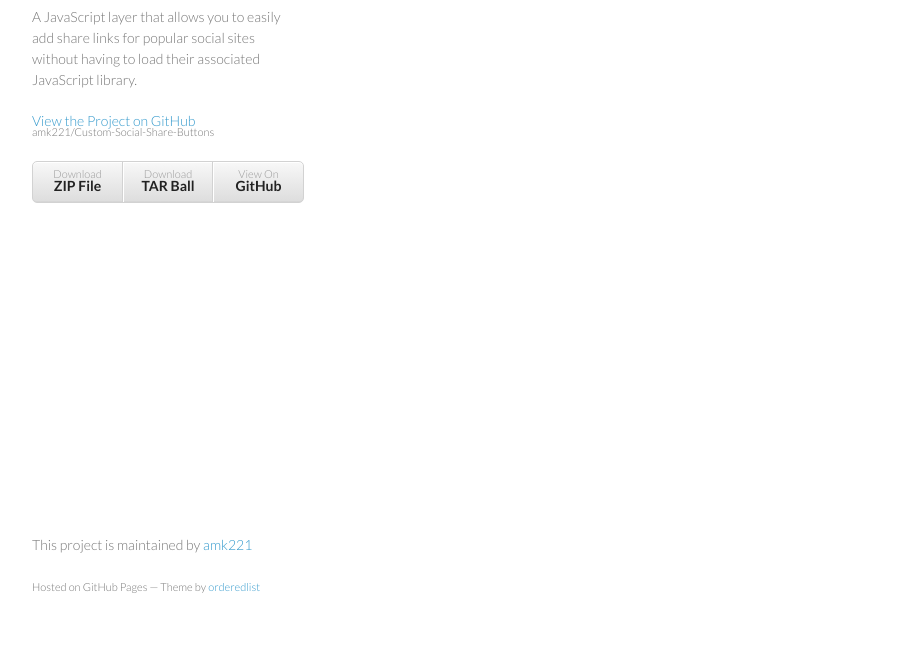
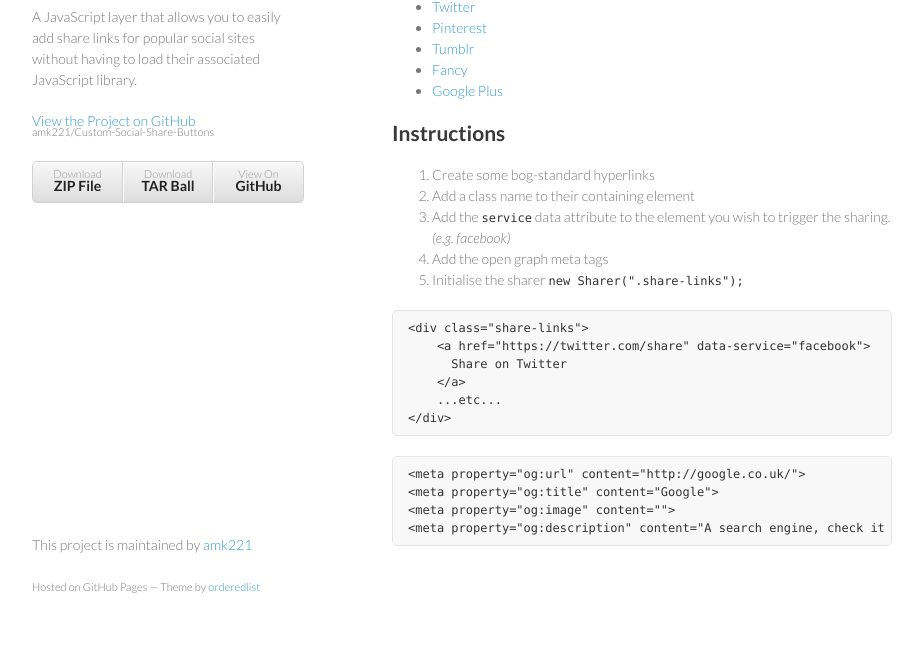
Before and after one commit to amk221/Custom-Social-Share-Links, a plain HTML site: page index.html in a window 1280 px wide. Shown: the part 134-800 px from the top of the page, without its empty margins (178-1101 px from the left). Drawn offline with Linux system fonts and the light colour scheme.

Commit message:
Add initial examples

```diff
--- a/index.html
+++ b/index.html
@@ -11,6 +11,15 @@
     <!--[if lt IE 9]>
     <script src="//html5shiv.googlecode.com/svn/trunk/html5.js"></script>
     <![endif]-->
+
+
+    <!-- Open Graph stuff -->
+    <meta property="og:url" content="https://github.com/amk221/Custom-Social-Share-Buttons/">
+    <meta property="og:title" content="Custom Social Share Buttons">
+    <meta property="og:image" content="http://lorempixel.com/640/480/abstract">
+    <meta property="og:description" content="A JavaScript layer that allows you to easily add share links for popular social sites without having to load their associated JavaScript library.">
+
+
   </head>
   <body>
     <div class="wrapper">
@@ -30,6 +39,51 @@
       <section>
         <h1>
 <a name="examples" class="anchor" href="#examples"><span class="octicon octicon-link"></span></a>Examples</h1>
+
+
+        <ul class="share-links">
+          <li data-service="facebook">
+            <a target="_blank" href="https://www.facebook.com/sharer/sharer.php">Facebook</a>
+          </li>
+          <li data-service="twitter">
+            <a target="_blank" href="https://twitter.com/share">Twitter</a>
+          </li>
+          <li data-service="pinterest">
+            <a target="_blank" href="//pinterest.com/pin/create/button">Pinterest</a>
+          </li>
+          <li data-service="tumblrPhoto">
+            <a target="_blank" href="http://www.tumblr.com/share/link">Tumblr</a>
+          </li>
+          <li data-service="fancy">
+            <a target="_blank" href="http://fancy.com/fancyit">Fancy</a>
+          </li>
+          <li data-service="googlePlus">
+            <a target="_blank" href="https://plus.google.com/share">Google Plus</a>
+          </li>
+        </ul>
+
+        <h2>Instructions</h2>
+
+        <ol>
+          <li>Create some bog-standard hyperlinks</li>
+          <li>Add a class name to their containing element</li>
+          <li>Add the <code>service</code> data attribute to the element you wish to trigger the sharing. <em>(e.g. facebook)</em></li>
+          <li>Add the open graph meta tags</li>
+          <li>Initialise the sharer <code>new Sharer(".share-links");</code></li>
+        </ol>
+
+<pre><code>&lt;div class="share-links"&gt;
+    &lt;a href="https://twitter.com/share" data-service="facebook">
+      Share on Twitter
+    &lt;/a&gt;
+    ...etc...
+&lt;/div&gt;</code></pre>
+
+<pre><code>&lt;meta property="og:url" content="http://google.co.uk/"&gt;
+&lt;meta property="og:title" content="Google"&gt;
+&lt;meta property="og:image" content=""&gt;
+&lt;meta property="og:description" content="A search engine, check it out!"&gt;</code></pre>
+
       </section>
       <footer>
         <p>This project is maintained by <a href="https://github.com/amk221">amk221</a></p>
```
